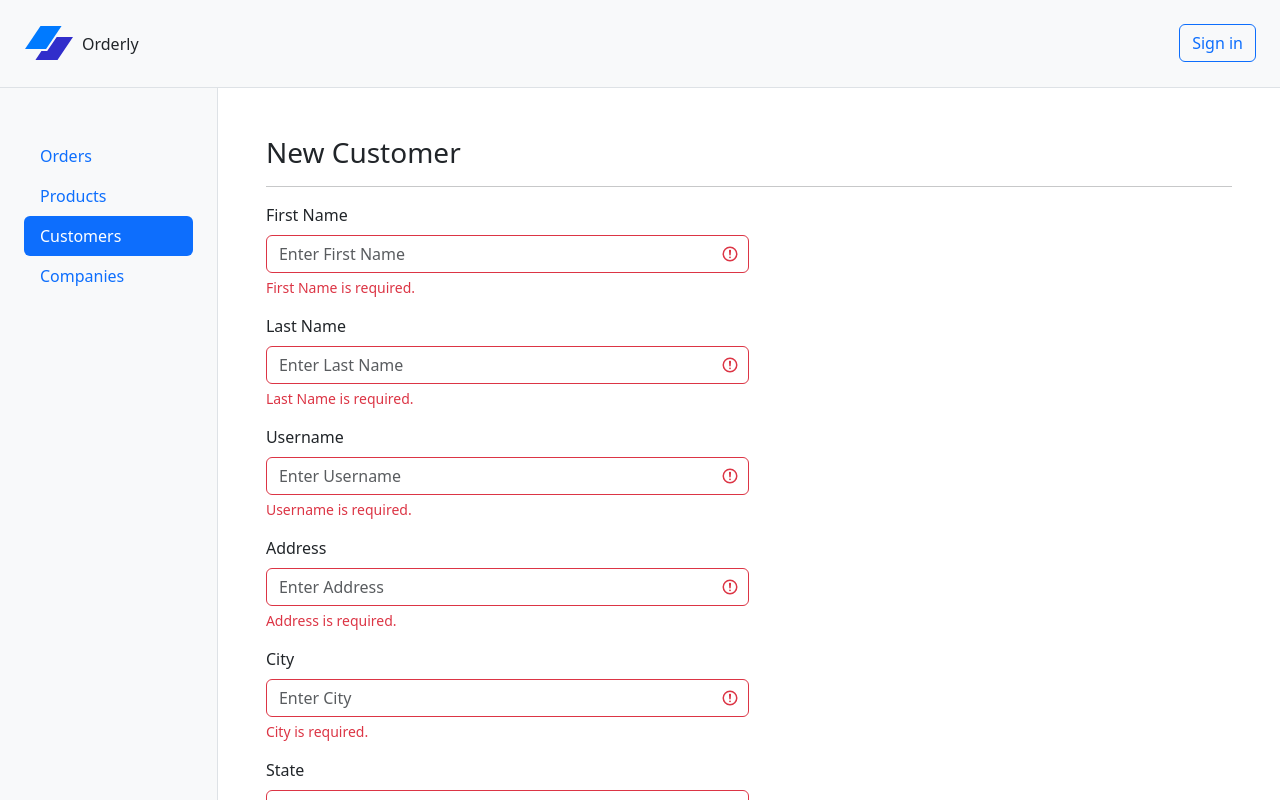
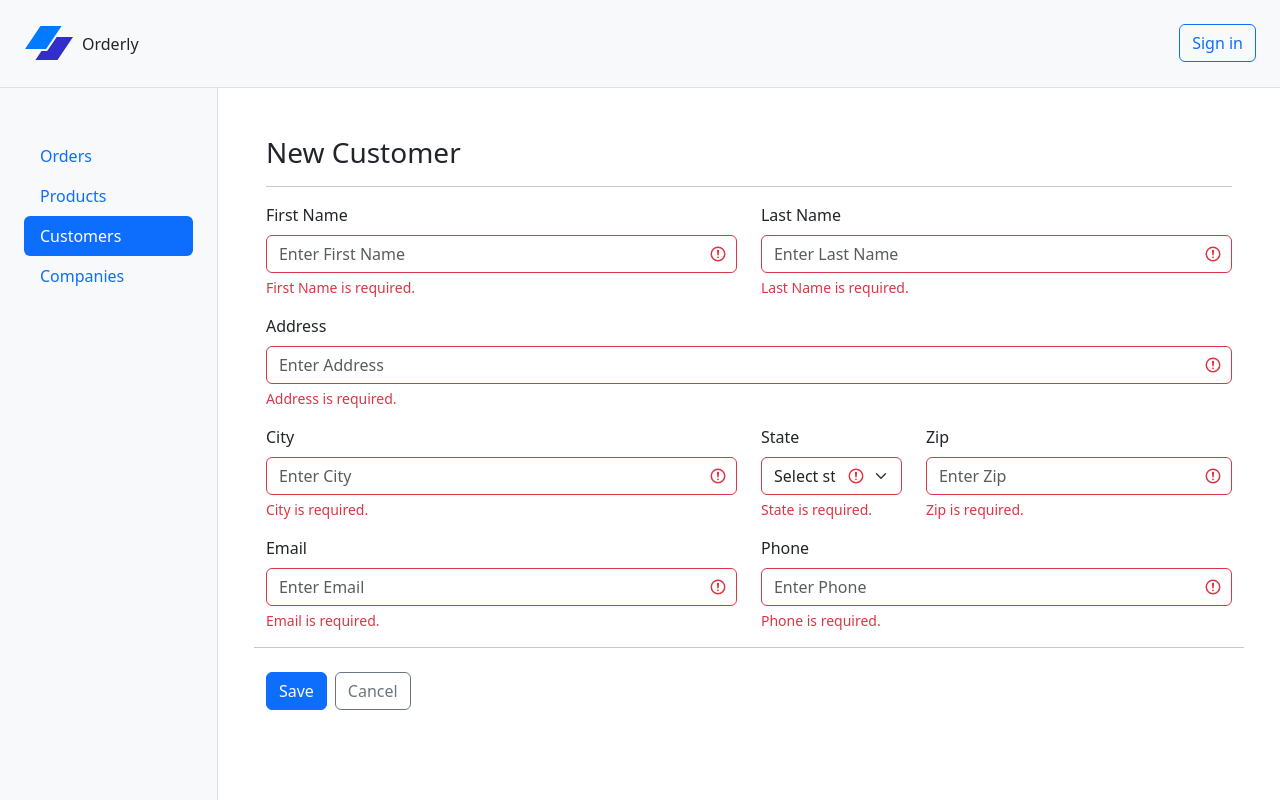
Before and after one commit to craigmckeachie/orderly, a React (Vite) app: page /customers/create in a window 1280 px wide. Shown: the top 800 px of the page. Built offline with nearby package versions, Linux system fonts and the light colour scheme.

Commit message:
grid form

```diff
--- a/src/customers/CustomerForm.tsx
+++ b/src/customers/CustomerForm.tsx
@@ -2,8 +2,8 @@ import { Link } from 'react-router-dom';
 
 function CustomerForm() {
   return (
-    <form className="w-50" noValidate>
-      <div className="mb-3 form-group">
+    <form className="row" noValidate>
+      <div className="mb-3 form-group col-md-6">
         <label htmlFor="firstName" className="form-label">
           First Name
         </label>
@@ -17,7 +17,7 @@ function CustomerForm() {
         <div className="invalid-feedback">First Name is required.</div>
       </div>
 
-      <div className="mb-3 form-group">
+      <div className="mb-3 form-group col-md-6">
         <label htmlFor="lastName" className="form-label">
           Last Name
         </label>
@@ -31,7 +31,7 @@ function CustomerForm() {
         <div className="invalid-feedback">Last Name is required.</div>
       </div>
 
-      <div className="mb-3 form-group">
+      {/* <div className="mb-3 form-group col-md-6 ">
         <label htmlFor="username" className="form-label">
           Username
         </label>
@@ -43,9 +43,9 @@ function CustomerForm() {
           placeholder="Enter Username"
         />
         <div className="invalid-feedback">Username is required.</div>
-      </div>
+      </div> */}
 
-      <div className="mb-3 form-group">
+      <div className="mb-3 form-group col-md-12">
         <label htmlFor="address" className="form-label">
           Address
         </label>
@@ -59,7 +59,7 @@ function CustomerForm() {
         <div className="invalid-feedback">Address is required.</div>
       </div>
 
-      <div className="mb-3 form-group">
+      <div className="mb-3 form-group col-md-6">
         <label htmlFor="city" className="form-label">
           City
         </label>
@@ -73,7 +73,7 @@ function CustomerForm() {
         <div className="invalid-feedback">City is required.</div>
       </div>
 
-      <div className="mb-3 form-group">
+      <div className="mb-3 form-group col-md-2">
         <label htmlFor="state" className="form-label">
           State
         </label>
@@ -135,7 +135,7 @@ function CustomerForm() {
         <div className="invalid-feedback">State is required.</div>
       </div>
 
-      <div className="mb-3 form-group">
+      <div className="mb-3 form-group col-md-4">
         <label htmlFor="zip" className="form-label">
           Zip
         </label>
@@ -149,7 +149,7 @@ function CustomerForm() {
         <div className="invalid-feedback">Zip is required.</div>
       </div>
 
-      <div className="mb-3 form-group">
+      <div className="mb-3 form-group col-md-6">
         <label htmlFor="email" className="form-label">
           Email
         </label>
@@ -163,7 +163,7 @@ function CustomerForm() {
         <div className="invalid-feedback">Email is required.</div>
       </div>
 
-      <div className="mb-3 form-group">
+      <div className="mb-3 form-group col-md-6">
         <label htmlFor="phone" className="form-label">
           Phone
         </label>
```
